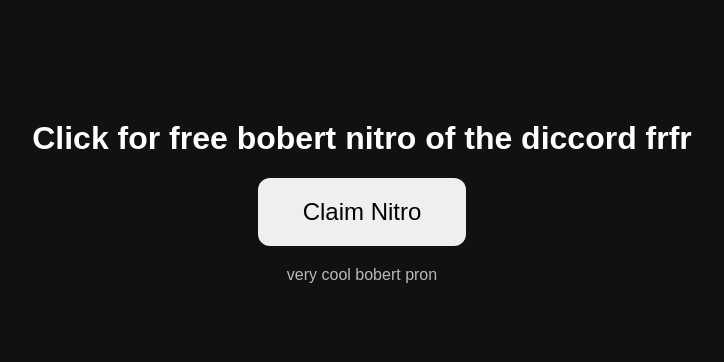
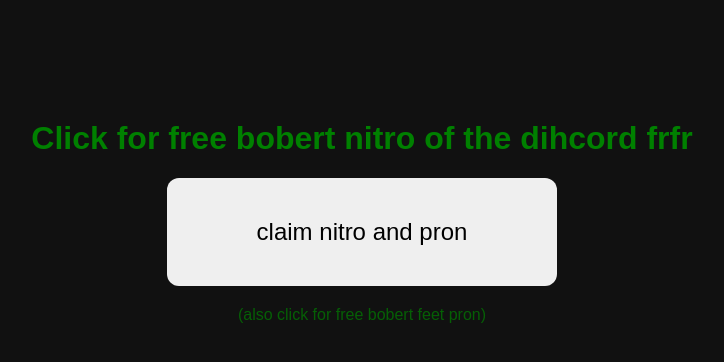
Before and after one commit to Freebobertnitro/Freebobertnitro.github.io, a plain HTML site: page index.html in a window 1280 px wide. Shown: the whole page, without its empty margins (278-1002 px from the left). Drawn offline with Linux system fonts and the light colour scheme.

Commit message:
Update index.html

```diff
--- a/index.html
+++ b/index.html
@@ -5,13 +5,13 @@
   <style>
     body {
       background: #111;
-      color: white;
+      color: green;
       font-family: Arial;
       text-align: center;
       margin-top: 120px;
     }
     button {
-      padding: 20px 45px;
+      padding: 40px 90px;
       font-size: 24px;
       border-radius: 12px;
       border: none;
@@ -20,14 +20,14 @@
   </style>
 </head>
 <body>
-  <h1>Click for free bobert nitro of the diccord frfr </h1>
+  <h1>Click for free bobert nitro of the dihcord frfr </h1>
 
   <button onclick="window.location.href='https://youtu.be/32wRhso6xPc?si=gqnY3vgjrroJ_s3t'">
-    Claim Nitro
+    claim nitro and pron
   </button>
 
   <p style="margin-top:20px; opacity:0.7;">
-    very cool bobert pron
+    (also click for free bobert feet pron)
   </p>
 </body>
 </html>
```
